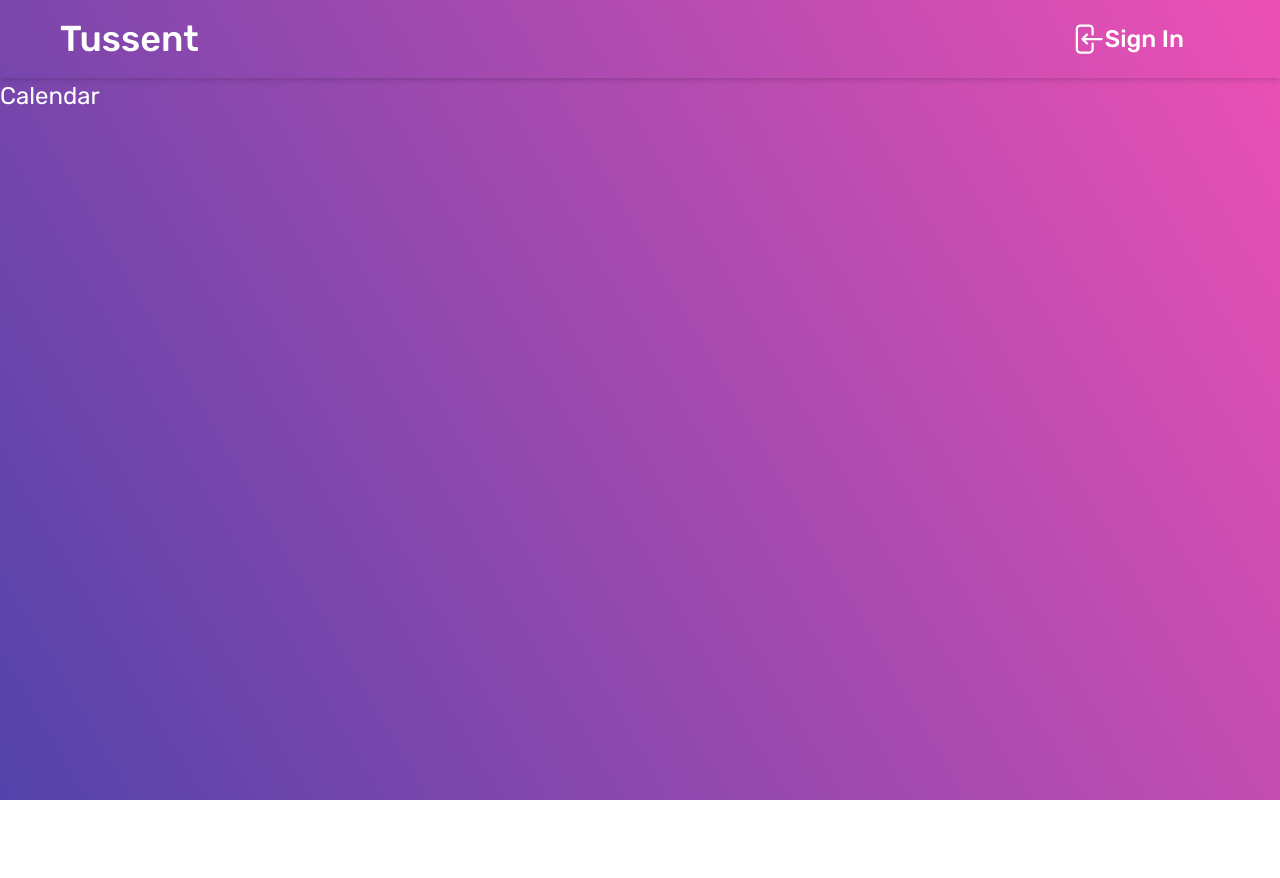
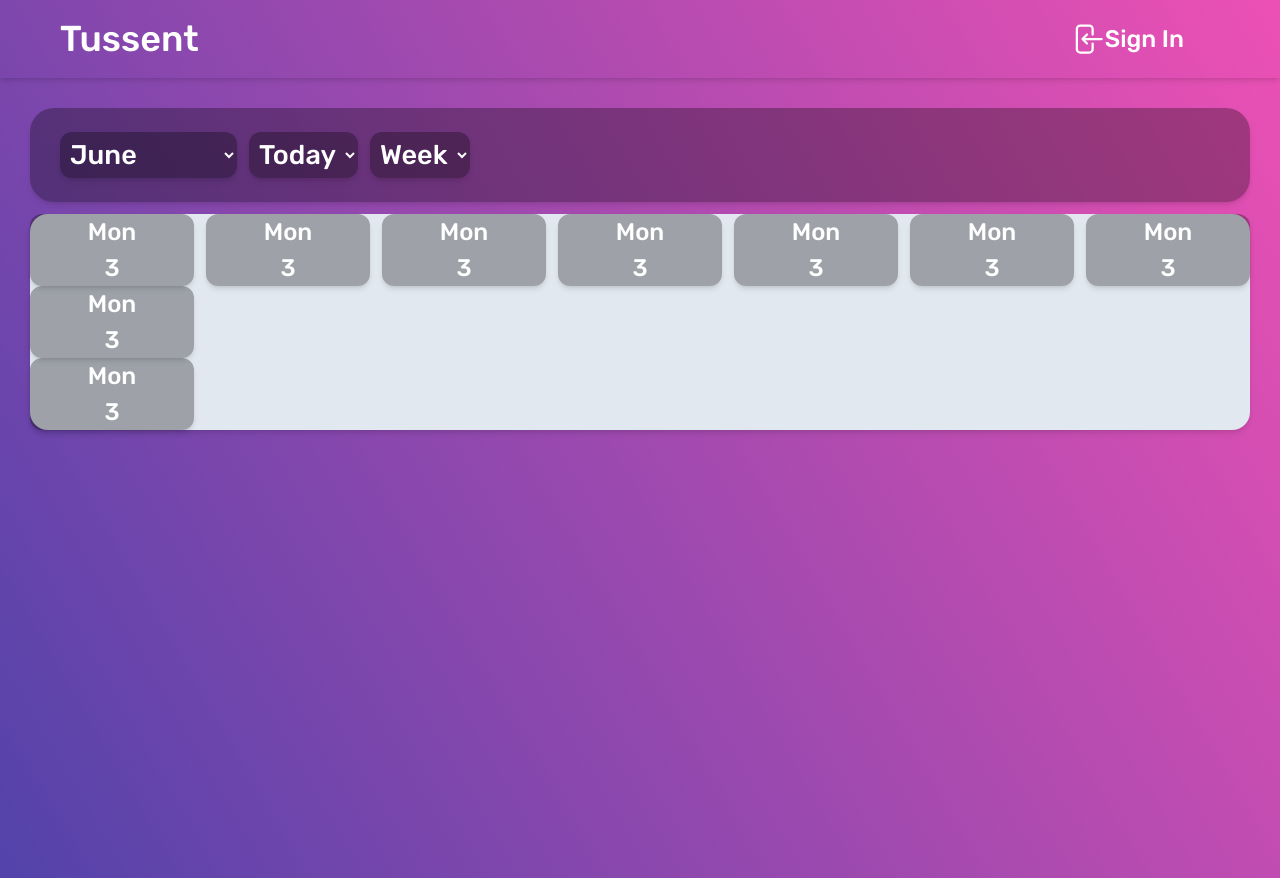
Before and after one commit to gxddvn/Tussent, a React (Vite) app in the folder frontend/: page /user/1/calendar in a window 1280 px wide. Before the commit the page ends 800 px from the top, so only its background shows below. Built offline with nearby package versions, Linux system fonts and the light colour scheme.

Commit message:
Update Frontend
-Adding Calendar;

```diff
--- a/frontend/src/App.tsx
+++ b/frontend/src/App.tsx
@@ -8,6 +8,7 @@ import UserWorkSpace from './components/UserWorkSpace'
 import WorkSpace from './components/UserWorkSpace/WorkSpace'
 import Project from './components/UserWorkSpace/Project'
 import Calendar from './components/UserWorkSpace/Calendar'
+// import User from './components/UserWorkSpace/User'
 
 function App() {
 
--- a/frontend/src/components/Layout.tsx
+++ b/frontend/src/components/Layout.tsx
@@ -7,7 +7,7 @@ const Layout = () => {
     return (
         <>
             <Header/>
-            <div className='relative h-auto my-0 mx-auto'>
+            <div className='relative h-full my-0 mx-auto'>
                 <Outlet />
             </div>
             {/* <Footer /> */}
--- a/frontend/src/components/UserWorkSpace/Calendar/index.tsx
+++ b/frontend/src/components/UserWorkSpace/Calendar/index.tsx
@@ -1,7 +1,132 @@
+import { useState } from "react";
 
 const Calendar = () => {
+    const [currentDate, setCurrentDate] = useState(new Date());
+
+    const dayOfWeek = ["Mon", "Tue", "Wed", "Thu", "Fri", "Sat" , "Sun"]
+
+    const handleMonthChange = (e:React.ChangeEvent<HTMLSelectElement>) => {
+        const newDate = new Date(currentDate);
+        newDate.setMonth(Number(e.target.value));
+        setCurrentDate(newDate);
+    };
+
+    const handleDateChange = (e:React.ChangeEvent<HTMLSelectElement>) => {
+        const newDate = new Date(currentDate);
+        newDate.setDate(Number(e.target.value));
+        setCurrentDate(newDate);
+    };
+
+    const getDaysInMonth = (month:number, year:number) => {
+        const items:string[] = [];
+        let numDays = new Date(year, month + 1, 0).getDate();
+        for (let i = 0; i < numDays; i++) {
+            items.push(`${i}`)
+        }
+        return items;
+    };
+
+    const getWeeksInMonth = (month: number, year: number) => {
+        const daysInMonth = new Date(year, month + 1, 0).getDate()
+        const fullWeeks = Math.ceil(daysInMonth/7);
+        const items:number[] = [];
+        for (let i = 0; i < fullWeeks; i++) {
+            items.push(i)
+        }
+        return items;
+    };
+
+    // console.log(getWeeksInMonth(currentDate.getMonth(), currentDate.getFullYear()))
+
     return (
-        <div>Calendar</div>
+        <div className="flex flex-col h-screen px-5 pt-5 pb-16">
+            <div className="flex items-center bg-[rgba(0,0,0,.3)] px-5 py-4 rounded-2xl shadow-md">
+                <select value={currentDate.getMonth()} onChange={handleMonthChange} className="text-lg font-medium p-1 rounded-lg text-white bg-[rgba(0,0,0,.3)] shadow-md">
+                    <option className="text-sm font-medium text-white bg-none" value="0">January</option>
+                    <option className="text-sm font-medium text-white" value="1">February</option>
+                    <option className="text-sm font-medium text-white" value="2">March</option>
+                    <option className="text-sm font-medium text-white" value="3">April</option>
+                    <option className="text-sm font-medium text-white" value="4">May</option>
+                    <option className="text-sm font-medium text-white" value="5">June</option>
+                    <option className="text-sm font-medium text-white" value="6">July</option>
+                    <option className="text-sm font-medium text-white" value="7">August</option>
+                    <option className="text-sm font-medium text-white" value="8">September</option>
+                    <option className="text-sm font-medium text-white" value="9">October</option>
+                    <option className="text-sm font-medium text-white" value="10">November</option>
+                    <option className="text-sm font-medium text-white" value="11">December</option>
+                </select>
+                <select value={currentDate.getDate()} onChange={handleDateChange} className="ml-2 text-lg font-medium p-1 rounded-lg text-white bg-[rgba(0,0,0,.3)] shadow-md">
+                    {getDaysInMonth(currentDate.getMonth(), currentDate.getFullYear()).map((day, index) => (
+                        <option key={index} value={Number(day)+1} className="text-sm font-medium text-white bg-none">{Number(day)+1==new Date().getDate() ? `Today` : `${Number(day)+1}`}</option>
+                    ))}
+                </select>
+                <select className="ml-2 text-lg font-medium p-1 rounded-lg text-white bg-[rgba(0,0,0,.3)] shadow-md">
+                    <option defaultValue={"Week"} className="text-sm font-medium text-white bg-none">Week</option>
+                    {getWeeksInMonth(currentDate.getMonth(), currentDate.getFullYear()).map((week, index) => (
+                        <option key={index} value={week+1} className="text-sm font-medium text-white bg-none">{week+1}</option>
+                    ))}
+                </select>
+            </div>
+            <table className="bg-slate-200 rounded-xl mt-2 shadow-md w-full">
+                <thead>
+                    <tr className="grid grid-cols-7 gap-2">
+                        <th className="flex flex-col items-center bg-[rgba(0,0,0,.3)] rounded-lg shadow-md">
+                            <span className="text-base font-medium">Mon</span>
+                            <span className="text-base font-medium">3</span>
+                        </th>
+                        <th className="flex flex-col items-center bg-[rgba(0,0,0,.3)] rounded-lg shadow-md">
+                            <span className="text-base font-medium">Mon</span>
+                            <span className="text-base font-medium">3</span>
+                        </th>
+                        <th className="flex flex-col items-center bg-[rgba(0,0,0,.3)] rounded-lg shadow-md">
+                            <span className="text-base font-medium">Mon</span>
+                            <span className="text-base font-medium">3</span>
+                        </th>
+                        <th className="flex flex-col items-center bg-[rgba(0,0,0,.3)] rounded-lg shadow-md">
+                            <span className="text-base font-medium">Mon</span>
+                            <span className="text-base font-medium">3</span>
+                        </th>
+                        <th className="flex flex-col items-center bg-[rgba(0,0,0,.3)] rounded-lg shadow-md">
+                            <span className="text-base font-medium">Mon</span>
+                            <span className="text-base font-medium">3</span>
+                        </th>
+                        <th className="flex flex-col items-center bg-[rgba(0,0,0,.3)] rounded-lg shadow-md">
+                            <span className="text-base font-medium">Mon</span>
+                            <span className="text-base font-medium">3</span>
+                        </th>
+                        <th className="flex flex-col items-center bg-[rgba(0,0,0,.3)] rounded-lg shadow-md">
+                            <span className="text-base font-medium">Mon</span>
+                            <span className="text-base font-medium">3</span>
+                        </th>
+                    </tr>
+                </thead>
+                <tbody>
+                    <tr className="grid grid-cols-7 gap-2">
+                        <th className="flex flex-col items-center bg-[rgba(0,0,0,.3)] rounded-lg shadow-md">
+                            <span className="text-base font-medium">Mon</span>
+                            <span className="text-base font-medium">3</span>
+                        </th>
+                    </tr>
+                    <tr className="grid grid-cols-7 gap-2">
+                        <th className="flex flex-col items-center bg-[rgba(0,0,0,.3)] rounded-lg shadow-md">
+                            <span className="text-base font-medium">Mon</span>
+                            <span className="text-base font-medium">3</span>
+                        </th>
+                    </tr>
+                </tbody>
+            </table>
+            {/* <div className="h-full grid grid-cols-7 bg-slate-200 rounded-xl mt-2 shadow-md">
+                <div className="p-2">
+                    <div className="flex flex-col items-center bg-[rgba(0,0,0,.3)] rounded-lg shadow-md">
+                        <span className="text-base font-medium">Mon</span>
+                        <span className="text-base font-medium">3</span>
+                    </div>
+                    <div className="grid py-5">
+                        <div className="border border-slate-800 min-h-10"></div>
+                    </div>
+                </div>
+            </div> */}
+        </div>
     )
 }
 
--- a/frontend/src/components/UserWorkSpace/Project/index.tsx
+++ b/frontend/src/components/UserWorkSpace/Project/index.tsx
@@ -42,7 +42,7 @@ function DoingIcon(props:any) {
 
 const Project = () => {
     return (
-        <div className="h-full pb-16 pt-5">
+        <div className=" pt-5">
             <div className="flex items-center justify-between px-4 py-3 mb-2 rounded-xl bg-[rgba(0,0,0,.2)]">
                 <h1 className="text-2xl font-medium">Main Project1</h1>
                 <div className="flex items-center">
@@ -52,7 +52,7 @@ const Project = () => {
                     <button className="p-1 rounded-lg transition-all ease-linear hover:bg-[rgba(255,255,255,0.2)]"><OptionIcon/></button>
                 </div>
             </div>
-            <div className="grid grid-cols-3 items-start h-full overflow-x-scroll pb-16">
+            <div className="grid grid-cols-3 items-start h-full">
                 <div className="flex flex-col mx-2 bg-[rgba(0,0,0,.5)] px-6 py-3 rounded-xl shadow-md">
                     <div className="w-full flex justify-between items-center mb-4">
                         <h1 className="text-base font-medium">To do</h1>
--- /dev/null
+++ b/frontend/src/components/UserWorkSpace/User/index.tsx
@@ -0,0 +1,11 @@
+import { Outlet } from 'react-router-dom'
+
+const User = () => {
+    return (
+        <div className='min-h-full'>
+            <Outlet/>
+        </div>
+    )
+}
+
+export default User
--- a/frontend/src/components/UserWorkSpace/index.tsx
+++ b/frontend/src/components/UserWorkSpace/index.tsx
@@ -20,7 +20,7 @@ function FolderProjectsIcon(props:any) {
 const UserWorkSpace = () => {
 
     return (
-        <div className="flex min-h-screen">
+        <div className="flex h-full">
             <div className="px-2 pt-2 pb-16 bg-[rgba(0,0,0,.3)] fixed h-full flex flex-col justify-between">
                 <div>
                     <NavLink to='/userworkspace/ffff' className=" flex p-3 bg-slate-800 shadow-md rounded-xl cursor-pointer transition-all ease-linear hover:bg-slate-900">
@@ -47,7 +47,7 @@ const UserWorkSpace = () => {
                     </div>
                 </div>
             </div>
-            <div className="w-full pl-40 pr-20 h-screen overflow-y-scroll">
+            <div className="w-full pl-40 pr-20 h-full overflow-y-scroll">
                 <Outlet/>
             </div>
         </div>
--- a/frontend/src/index.css
+++ b/frontend/src/index.css
@@ -36,6 +36,10 @@ div {
   font-size: clamp(0.75rem, 1rem, 1rem);
 }
 
+#root {
+  min-height: 100vh;
+}
+
 body {
   width: 100%;
   min-height: 100vh;
```
